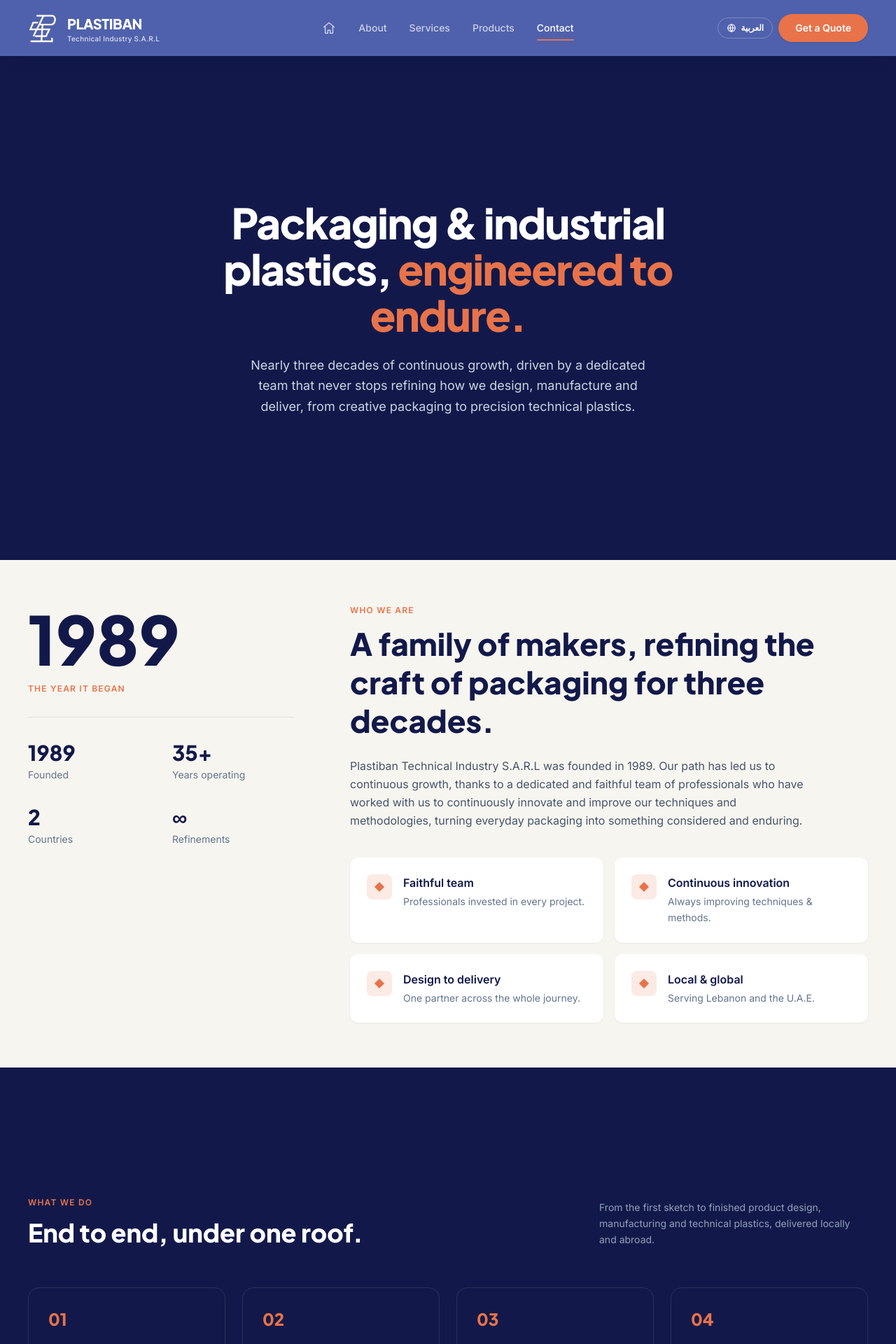
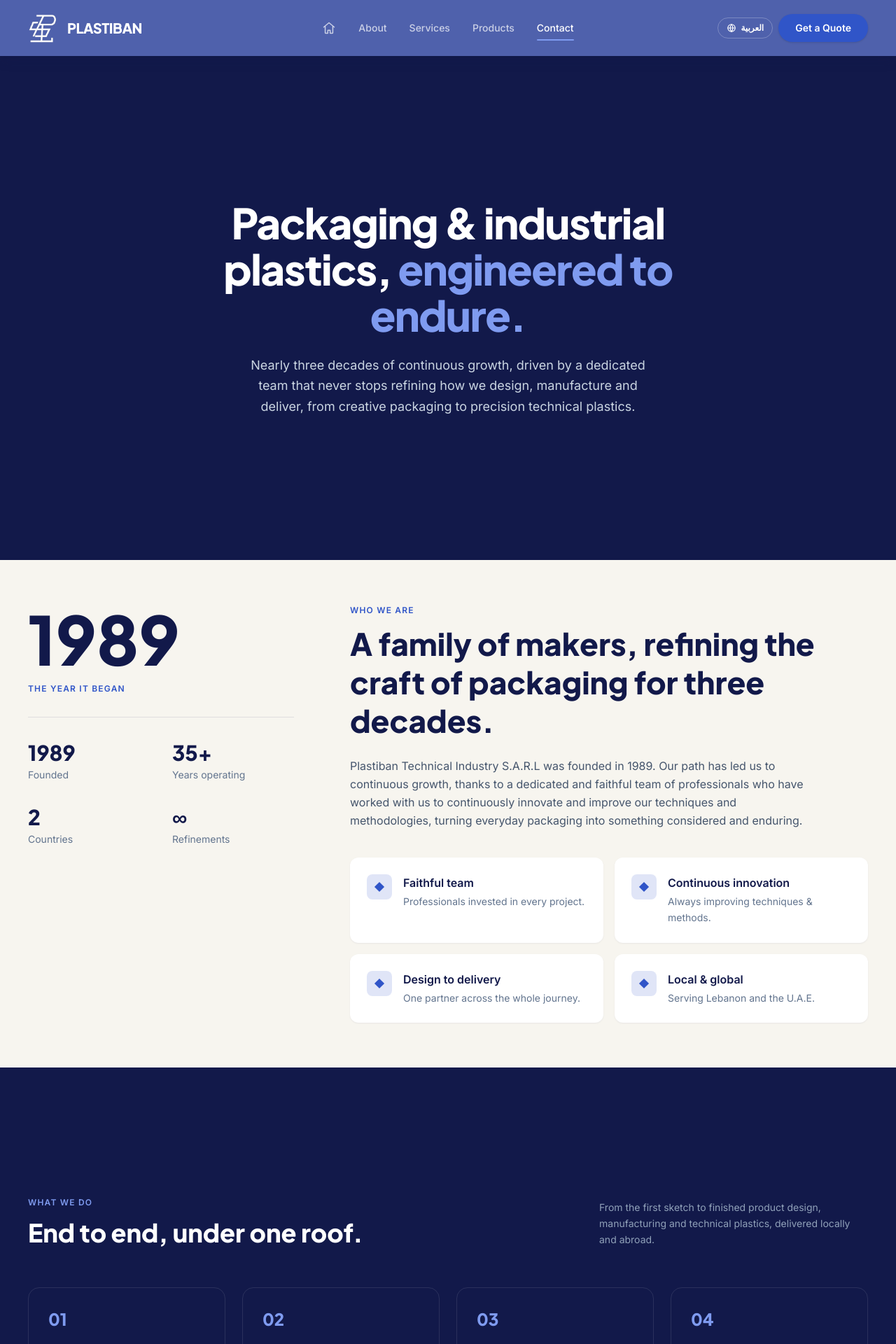
Before and after one commit to hadi-soubra/Plastiban, an Angular app: page / in a window 1280 px wide. Shown: the top 1920 px of the page at 70% size. Built offline with nearby package versions, Linux system fonts and the light colour scheme.

Commit message:
better color palet

```diff
--- a/src/app/components/about/about.html
+++ b/src/app/components/about/about.html
@@ -6,7 +6,7 @@
   <div class="mx-auto grid w-full max-w-7xl gap-16 lg:grid-cols-[minmax(0,380px)_1fr] lg:gap-20">
     <div appReveal>
       <p class="font-display text-7xl font-extrabold leading-none text-navy-900 sm:text-8xl">1989</p>
-      <p class="mt-4 text-xs font-bold uppercase tracking-widest text-orange-450">{{ i18n.t('about.yearLabel') }}</p>
+      <p class="mt-4 text-xs font-bold uppercase tracking-widest text-royal-600">{{ i18n.t('about.yearLabel') }}</p>
 
       <div class="mt-8 grid grid-cols-2 gap-x-8 gap-y-8 border-t border-navy-900/10 pt-8">
         @for (stat of sideStats; track stat.labelKey; let i = $index) {
@@ -19,7 +19,7 @@
     </div>
 
     <div>
-      <p appReveal class="text-xs font-bold uppercase tracking-widest text-orange-450">{{ i18n.t('about.eyebrow') }}</p>
+      <p appReveal class="text-xs font-bold uppercase tracking-widest text-royal-600">{{ i18n.t('about.eyebrow') }}</p>
       <h2
         id="about-heading"
         [appReveal]="80"
@@ -37,8 +37,8 @@
             [appReveal]="220 + i * 90"
             class="flex gap-4 rounded-xl bg-white p-6 shadow-sm shadow-navy-900/5 transition duration-300 hover:-translate-y-1 hover:shadow-lg hover:shadow-navy-900/10"
           >
-            <span class="flex h-9 w-9 shrink-0 items-center justify-center rounded-lg bg-orange-450/15">
-              <span class="h-2.5 w-2.5 rotate-45 bg-orange-450"></span>
+            <span class="flex h-9 w-9 shrink-0 items-center justify-center rounded-lg bg-royal-600/15">
+              <span class="h-2.5 w-2.5 rotate-45 bg-royal-600"></span>
             </span>
             <div>
               <p class="font-semibold text-navy-900">{{ i18n.t(feature.titleKey) }}</p>
--- a/src/app/components/contact/contact.html
+++ b/src/app/components/contact/contact.html
@@ -11,7 +11,7 @@
          tab order it deserves on a phone. -->
     <div class="grid gap-12 lg:grid-cols-2 lg:gap-x-16 lg:gap-y-8">
       <div class="lg:col-start-1 lg:row-start-1">
-        <p appReveal class="text-xs font-bold uppercase tracking-widest text-orange-450">{{ i18n.t('contact.eyebrow') }}</p>
+        <p appReveal class="text-xs font-bold uppercase tracking-widest text-royal-400">{{ i18n.t('contact.eyebrow') }}</p>
         <h2
           id="contact-heading"
           [appReveal]="80"
@@ -40,7 +40,7 @@
               required
               autocomplete="name"
               [(ngModel)]="model.name"
-              class="w-full rounded-lg bg-cream-100 px-4 py-3 text-sm text-navy-900 placeholder:text-slate-400 outline-none ring-1 ring-navy-900/10 focus:ring-2 focus:ring-orange-450"
+              class="w-full rounded-lg bg-cream-100 px-4 py-3 text-sm text-navy-900 placeholder:text-slate-400 outline-none ring-1 ring-navy-900/10 focus:ring-2 focus:ring-royal-600"
             />
           </div>
 
@@ -56,7 +56,7 @@
                 [attr.aria-label]="i18n.t('contact.form.phone')"
                 [(ngModel)]="model.phone"
                 #phone="ngModel"
-                class="w-full rounded-lg bg-cream-100 px-4 py-3 text-sm text-navy-900 placeholder:text-slate-400 outline-none ring-1 ring-navy-900/10 focus:ring-2 focus:ring-orange-450"
+                class="w-full rounded-lg bg-cream-100 px-4 py-3 text-sm text-navy-900 placeholder:text-slate-400 outline-none ring-1 ring-navy-900/10 focus:ring-2 focus:ring-royal-600"
               />
               <input
                 type="email"
@@ -67,7 +67,7 @@
                 [attr.aria-label]="i18n.t('contact.form.email')"
                 [(ngModel)]="model.email"
                 #email="ngModel"
-                class="w-full rounded-lg bg-cream-100 px-4 py-3 text-sm text-navy-900 placeholder:text-slate-400 outline-none ring-1 ring-navy-900/10 focus:ring-2 focus:ring-orange-450"
+                class="w-full rounded-lg bg-cream-100 px-4 py-3 text-sm text-navy-900 placeholder:text-slate-400 outline-none ring-1 ring-navy-900/10 focus:ring-2 focus:ring-royal-600"
               />
             </div>
             @if ((email.touched || phone.touched || contactForm.submitted) && !hasContactMethod()) {
@@ -90,14 +90,14 @@
               [placeholder]="i18n.t('contact.form.messagePlaceholder')"
               required
               [(ngModel)]="model.message"
-              class="min-h-40 w-full flex-1 resize-none rounded-lg bg-cream-100 px-4 py-3 text-sm text-navy-900 placeholder:text-slate-400 outline-none ring-1 ring-navy-900/10 focus:ring-2 focus:ring-orange-450"
+              class="min-h-40 w-full flex-1 resize-none rounded-lg bg-cream-100 px-4 py-3 text-sm text-navy-900 placeholder:text-slate-400 outline-none ring-1 ring-navy-900/10 focus:ring-2 focus:ring-royal-600"
             ></textarea>
           </div>
 
           <button
             type="submit"
             [disabled]="contactForm.invalid || !hasContactMethod()"
-            class="w-full rounded-lg bg-orange-450 px-6 py-3.5 text-sm font-semibold text-white transition hover:bg-orange-450/90 disabled:cursor-not-allowed disabled:opacity-50"
+            class="w-full rounded-lg bg-royal-600 px-6 py-3.5 text-sm font-semibold text-white transition hover:bg-royal-600/90 disabled:cursor-not-allowed disabled:opacity-50"
           >
             {{ i18n.t('contact.form.submit') }}
           </button>
@@ -124,8 +124,8 @@
               }
             </p>
             <div class="mt-3 flex items-center gap-2">
-              <span class="flex h-7 w-7 shrink-0 items-center justify-center rounded-lg bg-orange-450/20">
-                <svg viewBox="0 0 24 24" class="h-3.5 w-3.5 text-orange-450" fill="none" stroke="currentColor" stroke-width="2" aria-hidden="true">
+              <span class="flex h-7 w-7 shrink-0 items-center justify-center rounded-lg bg-royal-400/20">
+                <svg viewBox="0 0 24 24" class="h-3.5 w-3.5 text-royal-400" fill="none" stroke="currentColor" stroke-width="2" aria-hidden="true">
                   <path d="M3 6h18v12H3z" />
                   <path d="m3 7 9 6 9-6" />
                 </svg>
--- a/src/app/components/contact/contact.ts
+++ b/src/app/components/contact/contact.ts
@@ -116,8 +116,11 @@
     const icon = L.divIcon({
       className: '',
       html:
+        // Deep royal (--color-royal-600). Hardcoded because Leaflet builds this
+        // marker as a raw HTML string outside Angular/Tailwind, so it can't read
+        // the theme token — keep this in sync if the accent changes.
         '<span style="display:block;width:20px;height:20px;border-radius:9999px;' +
-        'background:#e8734a;border:3px solid #fff;box-shadow:0 1px 6px rgba(0,0,0,.5);cursor:pointer"></span>',
+        'background:#3055c8;border:3px solid #fff;box-shadow:0 1px 6px rgba(0,0,0,.5);cursor:pointer"></span>',
       iconSize: [20, 20],
       iconAnchor: [10, 10],
     });
--- a/src/app/components/footer/footer.html
+++ b/src/app/components/footer/footer.html
@@ -21,7 +21,7 @@
           rel="noopener noreferrer"
           [attr.aria-label]="i18n.t(social.labelKey)"
           [title]="i18n.t(social.labelKey)"
-          class="flex h-10 w-10 items-center justify-center rounded-full bg-white/5 text-slate-300 transition duration-300 hover:-translate-y-0.5 hover:bg-orange-450 hover:text-white"
+          class="flex h-10 w-10 items-center justify-center rounded-full bg-white/5 text-slate-300 transition duration-300 hover:-translate-y-0.5 hover:bg-royal-600 hover:text-white"
         >
           @switch (social.icon) {
             @case ('instagram') {
--- a/src/app/components/footer/footer.ts
+++ b/src/app/components/footer/footer.ts
@@ -23,6 +23,5 @@
   protected readonly socials: SocialLink[] = [
     { icon: 'instagram', labelKey: 'social.instagram', href: SITE.instagram },
     { icon: 'facebook', labelKey: 'social.facebook', href: SITE.facebook },
-    { icon: 'whatsapp', labelKey: 'social.whatsapp', href: SITE.whatsapp },
   ];
 }
--- a/src/app/components/hero/hero.html
+++ b/src/app/components/hero/hero.html
@@ -10,7 +10,7 @@
         class="hero-title font-display text-4xl font-extrabold leading-[1.1] tracking-tight text-white sm:text-5xl lg:text-6xl"
       >
         {{ i18n.t('hero.title.lead') }}
-        <span class="text-orange-450">{{ i18n.t('hero.title.accent') }}</span>
+        <span class="text-royal-400">{{ i18n.t('hero.title.accent') }}</span>
       </h1>
 
       <p class="hero-sub mx-auto mt-6 max-w-xl text-base leading-relaxed text-slate-300 sm:text-lg">
--- a/src/app/components/navbar/navbar.html
+++ b/src/app/components/navbar/navbar.html
@@ -12,13 +12,8 @@
           height="44"
           class="h-11 w-11 shrink-0 object-contain"
         />
-        <span class="flex min-w-0 flex-col leading-none">
-          <span class="font-display text-xl font-extrabold tracking-tight text-white">{{ i18n.t('brand.name') }}</span>
-          <!-- Hidden on the narrowest screens: with the language pill in the bar
-               there is no longer room for the legal name on one line. -->
-          <span class="mt-0.5 hidden whitespace-nowrap text-[10px] font-medium tracking-wide text-white/80 min-[420px]:block">
-            {{ i18n.t('brand.legal') }}
-          </span>
+        <span class="min-w-0 truncate font-display text-xl font-extrabold leading-none tracking-tight text-white">
+          {{ i18n.t('brand.name') }}
         </span>
       </a>
     </div>
@@ -37,7 +32,7 @@
           <path d="M5.5 9.5V20a1 1 0 0 0 1 1H10v-5h4v5h3.5a1 1 0 0 0 1-1V9.5" />
         </svg>
         <span
-          class="absolute inset-x-0 -bottom-1 h-0.5 origin-center rounded-full bg-orange-450 transition-transform duration-300"
+          class="absolute inset-x-0 -bottom-1 h-0.5 origin-center rounded-full bg-royal-400 transition-transform duration-300"
           [class]="isActive('top') ? 'scale-x-100' : 'scale-x-0'"
           aria-hidden="true"
         ></span>
@@ -53,7 +48,7 @@
         >
           {{ i18n.t(link.labelKey) }}
           <span
-            class="absolute inset-x-0 -bottom-1 h-0.5 origin-center rounded-full bg-orange-450 transition-transform duration-300"
+            class="absolute inset-x-0 -bottom-1 h-0.5 origin-center rounded-full bg-royal-400 transition-transform duration-300"
             [class]="isActive(link.id) ? 'scale-x-100' : 'scale-x-0'"
             aria-hidden="true"
           ></span>
@@ -79,7 +74,7 @@
       <a
         href="#contact"
         (click)="navigateTo($event, '#contact')"
-        class="hidden items-center rounded-full bg-orange-450 px-6 py-2.5 text-sm font-semibold text-white shadow-sm transition hover:bg-orange-450/90 lg:inline-flex"
+        class="hidden items-center rounded-full bg-royal-600 px-6 py-2.5 text-sm font-semibold text-white shadow-sm transition hover:bg-royal-600/90 lg:inline-flex"
       >
         {{ i18n.t('nav.quote') }}
       </a>
@@ -110,7 +105,7 @@
         <a
           href="#top"
           class="flex items-center gap-2 text-sm font-medium transition-colors"
-          [class]="isActive('top') ? 'text-orange-300' : 'text-white/90'"
+          [class]="isActive('top') ? 'text-royal-400' : 'text-white/90'"
           [attr.aria-current]="isActive('top') ? 'true' : null"
           (click)="navigateTo($event, '#top')"
         >
@@ -124,7 +119,7 @@
           <a
             [href]="link.href"
             class="text-sm font-medium transition-colors"
-            [class]="isActive(link.id) ? 'text-orange-300' : 'text-white/90'"
+            [class]="isActive(link.id) ? 'text-royal-400' : 'text-white/90'"
             [attr.aria-current]="isActive(link.id) ? 'true' : null"
             (click)="navigateTo($event, link.href)"
           >
@@ -133,7 +128,7 @@
         }
         <a
           href="#contact"
-          class="inline-flex items-center justify-center rounded-full bg-orange-450 px-6 py-2.5 text-sm font-semibold text-white"
+          class="inline-flex items-center justify-center rounded-full bg-royal-600 px-6 py-2.5 text-sm font-semibold text-white"
           (click)="navigateTo($event, '#contact')"
         >
           {{ i18n.t('nav.quote') }}
--- a/src/app/components/products/products.css
+++ b/src/app/components/products/products.css
@@ -5,7 +5,7 @@
 
 /* Edge hints for the category row. The fade is the section's own background so
    the pills appear to slide underneath it; the chevron carries the accent
-   colour, which a solid orange bar would misread as a control. */
+   colour, which a solid accent-coloured bar would misread as a control. */
 .pill-fade {
   position: absolute;
   top: 0;
@@ -83,7 +83,7 @@
 }
 
 .deck-card:focus-visible {
-  outline: 2px solid var(--color-orange-450);
+  outline: 2px solid var(--color-royal-600);
   outline-offset: 3px;
 }
 
--- a/src/app/components/services/services.html
+++ b/src/app/components/services/services.html
@@ -6,7 +6,7 @@
   <div class="mx-auto w-full max-w-7xl">
     <div class="flex flex-col justify-between gap-6 lg:flex-row lg:items-end">
       <div appReveal>
-        <p class="text-xs font-bold uppercase tracking-widest text-orange-450">{{ i18n.t('services.eyebrow') }}</p>
+        <p class="text-xs font-bold uppercase tracking-widest text-royal-400">{{ i18n.t('services.eyebrow') }}</p>
         <h2
           id="services-heading"
           class="mt-3 font-display text-3xl font-extrabold leading-tight text-white sm:text-4xl"
@@ -23,9 +23,9 @@
       @for (service of services; track service.index; let i = $index) {
         <div
           [appReveal]="180 + i * 110"
-          class="group rounded-2xl border border-white/10 p-5 transition duration-300 hover:-translate-y-1 hover:border-orange-450/40 hover:bg-white/[0.03] sm:p-7"
+          class="group rounded-2xl border border-white/10 p-5 transition duration-300 hover:-translate-y-1 hover:border-royal-400/40 hover:bg-white/[0.03] sm:p-7"
         >
-          <p class="inline-block font-display text-2xl font-extrabold text-orange-450 transition-transform duration-300 group-hover:scale-110">
+          <p class="inline-block font-display text-2xl font-extrabold text-royal-400 transition-transform duration-300 group-hover:scale-110">
             {{ service.index }}
           </p>
           <p class="mt-4 font-display text-lg font-bold text-white sm:mt-6">{{ i18n.t(service.titleKey) }}</p>
--- a/src/app/i18n/translations.ts
+++ b/src/app/i18n/translations.ts
@@ -14,7 +14,6 @@
     'lang.switch': 'Switch to Arabic',
 
     'brand.name': 'PLASTIBAN',
-    'brand.legal': 'Technical Industry S.A.R.L',
     'brand.full': 'Plastiban Technical Industry S.A.R.L',
 
     'nav.home': 'Home',
@@ -134,7 +133,6 @@
     'lang.switch': 'التبديل إلى الإنكليزية',
 
     'brand.name': 'بلاستيبان',
-    'brand.legal': 'للصناعات التقنية ش.م.م',
     'brand.full': 'بلاستيبان للصناعات التقنية ش.م.م',
 
     'nav.home': 'الرئيسية',
@@ -216,7 +214,7 @@
     'contact.office.lb.name': 'بلاستيبان للصناعات التقنية ش.م.م',
     'contact.office.lb.address': 'عين التينة - ساقية الجنزير، بيروت، لبنان',
     'contact.office.lb.label': 'عين التينة، بيروت',
-    'contact.office.ae.name': 'مصنع بلاستيبان للتغليف ذ.م.م',
+    'contact.office.ae.name': 'مصنع بلاستيبان للتعبئة والتغليف ذ.م.م',
     'contact.office.ae.address': 'المنطقة الصناعية الجديدة - أم القيوين، الإمارات العربية المتحدة',
     'contact.office.ae.label': 'أم القيوين، الإمارات',
     'contact.map.hint': 'اضغط على أي علامة لفتح الموقع في خرائط غوغل.',
--- a/src/styles.css
+++ b/src/styles.css
@@ -16,8 +16,12 @@
   --color-cream-50: #f7f5ef;
   --color-cream-100: #faf9f5;
 
-  --color-orange-450: #e8734a;
-  --color-orange-300: #f0a074;
+  /* Royal-blue accent, split by ground. The accent appears both as text on the
+     navy sections and as buttons/links on cream and white, and a single blue
+     can't clear contrast on both: `royal-600` is for light grounds (cream/white),
+     `royal-400` for dark (navy). Pick the one that matches the background. */
+  --color-royal-600: #3055c8;
+  --color-royal-400: #7f9bf0;
 }
 
 :root {
@@ -47,6 +51,16 @@
 
   main > * > section[id] {
     scroll-snap-align: start;
+  }
+
+  /* The footer sits below the last full-height section but is shorter than the
+     viewport, so the bottom of the page lands inside the contact section's snap
+     zone — proximity then drags the reader back up and the footer is never seen.
+     Giving the footer its own snap point with `end` alignment (its bottom to the
+     scrollport's bottom) puts a reachable stop exactly at the document end, so
+     scrolling down past the midpoint snaps the footer fully into view instead. */
+  footer {
+    scroll-snap-align: end;
   }
 }
 
@@ -154,7 +168,7 @@
   align-items: center;
   justify-content: center;
   background: var(--color-navy-900);
-  color: var(--color-orange-450);
+  color: var(--color-royal-400);
   border: none;
   border-radius: 8px;
   cursor: pointer;
@@ -162,5 +176,5 @@
 
 .plastiban-reset-control button:hover {
   background: var(--color-navy-800);
-  color: var(--color-orange-300);
+  color: var(--color-royal-400);
 }
```
Also changed, not shown: src/app/components/products/products.html (+8 -8 lines).
